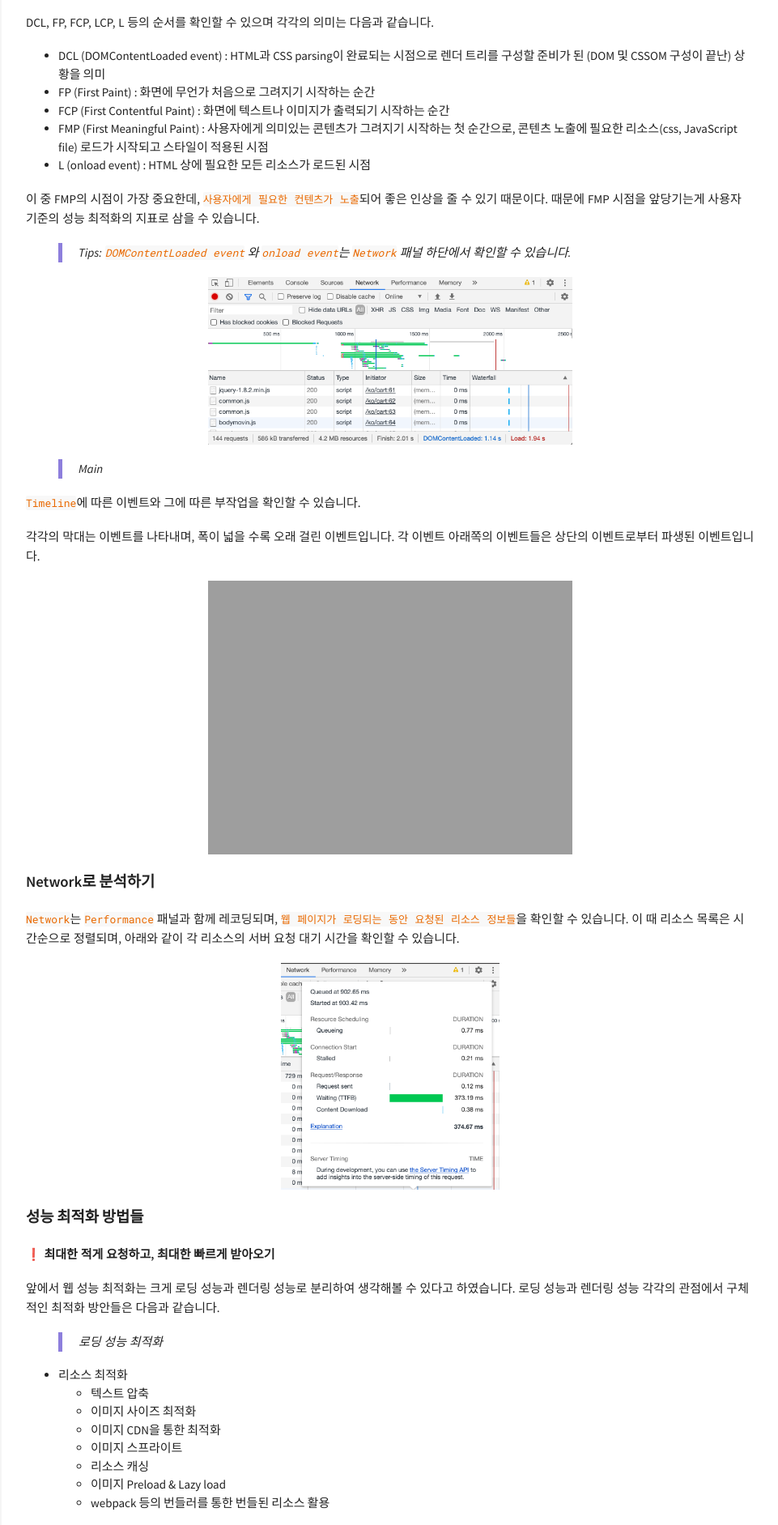
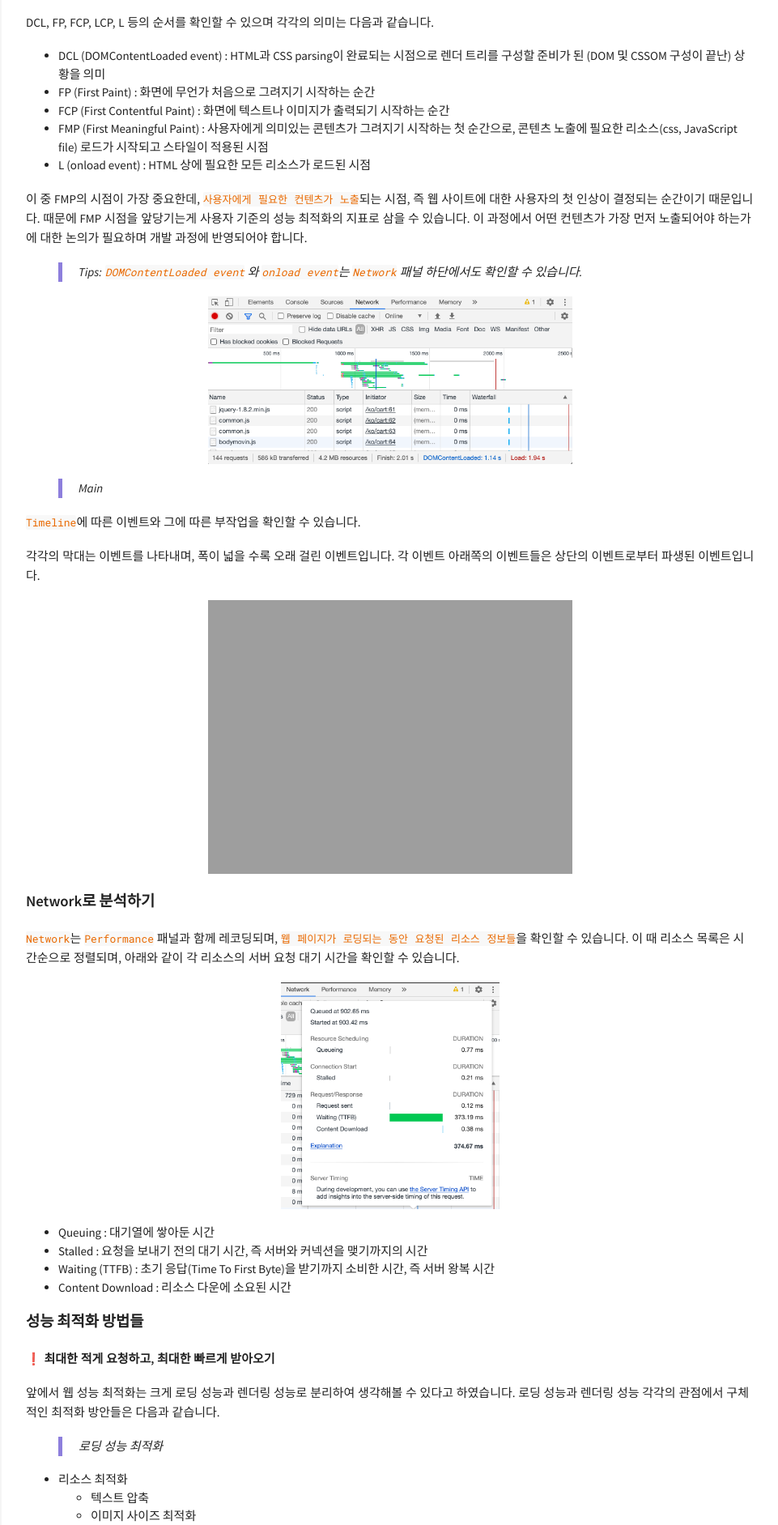
Before and after one commit to chanmi-lee/dev-blog, a Jekyll site: the page built from _posts/2021-01-24-website-spped-and-performance-optimization.md, in a window 1280 px wide. Shown: the part 2761-4644 px from the top of the page at 81% size, without its empty margins (318-1279 px from the left). Built offline with Jekyll 4.4.1, drawn with Linux system fonts in a browser that asks for light colours; comment, search, counter and statistics services are not loaded; some of the changed text lies outside the part shown.

Commit message:
Update 2021-01-24-website-spped-and-performance-optimization.md
network 패널 상세 설명 추가

```diff
--- a/_posts/2021-01-24-website-spped-and-performance-optimization.md
+++ b/_posts/2021-01-24-website-spped-and-performance-optimization.md
@@ -75,10 +75,11 @@ DCL, FP, FCP, LCP, L 등의 순서를 확인할 수 있으며 각각의 의미
 - FMP (First Meaningful Paint) : 사용자에게 의미있는 콘텐츠가 그려지기 시작하는 첫 순간으로, 콘텐츠 노출에 필요한 리소스(css, JavaScript file) 로드가 시작되고 스타일이 적용된 시점
 - L (onload event) : HTML 상에 필요한 모든 리소스가 로드된 시점
 
-이 중 FMP의 시점이 가장 중요한데, `사용자에게 필요한 컨텐츠가 노출`되어 좋은 인상을 줄 수 있기 때문이다.
+이 중 FMP의 시점이 가장 중요한데, `사용자에게 필요한 컨텐츠가 노출`되는 시점, 즉 웹 사이트에 대한 사용자의 첫 인상이 결정되는 순간이기 때문입니다.
 때문에 FMP 시점을 앞당기는게 사용자 기준의 성능 최적화의 지표로 삼을 수 있습니다.
+이 과정에서 어떤 컨텐츠가 가장 먼저 노출되어야 하는가에 대한 논의가 필요하며 개발 과정에 반영되어야 합니다.
 
-> Tips: `DOMContentLoaded event` 와 `onload event`는 `Network` 패널 하단에서 확인할 수 있습니다.
+> Tips: `DOMContentLoaded event` 와 `onload event`는 `Network` 패널 하단에서도 확인할 수 있습니다.
 
 ![queue]({{ site.url }}/assets/img/posts/DCL-and-onload-in-network.png){: width="50%" height="50%"}
 
@@ -97,6 +98,11 @@ DCL, FP, FCP, LCP, L 등의 순서를 확인할 수 있으며 각각의 의미
 이 때 리소스 목록은 시간순으로 정렬되며, 아래와 같이 각 리소스의 서버 요청 대기 시간을 확인할 수 있습니다.
 
 ![queue]({{ site.url }}/assets/img/posts/resource-detail-in-network.png){: width="30%" height="30%"}
+
+- Queuing : 대기열에 쌓아둔 시간
+- Stalled : 요청을 보내기 전의 대기 시간, 즉 서버와 커넥션을 맺기까지의 시간
+- Waiting (TTFB) : 초기 응답(Time To First Byte)을 받기까지 소비한 시간, 즉 서버 왕복 시간
+- Content Download : 리소스 다운에 소요된 시간
 
 #### 성능 최적화 방법들
 
```
